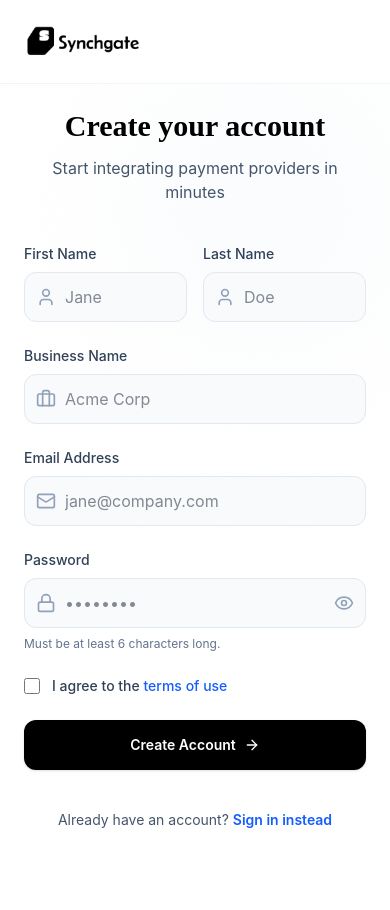
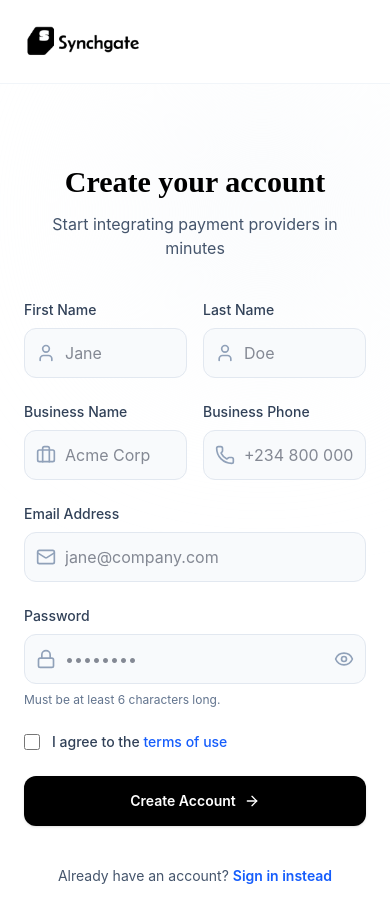
Before and after one commit to synchgate/synch, a React (Vite) app: page /auth/signup in a window 390 px wide. Before the commit the page ends 854 px from the top, so only its background shows below. Built offline with nearby package versions, Linux system fonts and the light colour scheme; no server answers.

Commit message:
fixes and added phone number to the signup page

```diff
--- a/src/pages/auth/AuthLayout.tsx
+++ b/src/pages/auth/AuthLayout.tsx
@@ -5,7 +5,7 @@ import logoDark from "../../assets/logo.png";
 
 function AuthLayout() {
   return (
-    <div className="min-h-screen bg-white text-slate-900 font-sans flex flex-col md:flex-row">
+    <div className="min-h-[100dvh] md:h-screen bg-white text-slate-900 font-sans flex flex-col md:flex-row md:overflow-hidden">
       {/* Branding Sidebar (Hidden on Mobile) */}
       <div className="hidden md:flex md:w-5/12 lg:w-[45%] bg-blue-600 relative overflow-hidden flex-col justify-between p-10 lg:p-14 text-white">
         {/* Dynamic Background */}
--- a/src/pages/auth/Signup.tsx
+++ b/src/pages/auth/Signup.tsx
@@ -7,6 +7,7 @@ import {
   Lock,
   Mail,
   User,
+  Phone,
 } from "lucide-react";
 import { useState } from "react";
 import { Link, useNavigate } from "react-router-dom";
@@ -20,6 +21,7 @@ function Signup() {
     last_name: "",
     business_name: "",
     email: "",
+    business_phone: "",
     password: "",
   });
   const [error, setError] = useState<string | null>(null);
@@ -68,7 +70,7 @@ function Signup() {
 
   return (
     <div className="animate-in fade-in slide-in-from-bottom-4 duration-500">
-      <div className="mb-10 text-center">
+      <div className="mb-10 mt-14 text-center">
         <h1 className="font-['Outfit'] text-3xl font-bold mb-3 text-black">
           Create your account
         </h1>
@@ -119,6 +121,7 @@ function Signup() {
           </div>
         </div>
 
+        <div className="grid grid-cols-2 gap-4">
           <div>
             <label className="block text-sm font-medium text-slate-700 mb-2">
               Business Name
@@ -136,6 +139,27 @@ function Signup() {
                 className="block w-full pl-10 pr-3 py-3 border border-slate-200 rounded-xl focus:ring-2 focus:ring-blue-600 focus:border-transparent bg-slate-50 text-slate-900 transition-colors"
                 placeholder="Acme Corp"
               />
+            </div>
+          </div>
+
+          <div>
+            <label className="block text-sm font-medium text-slate-700 mb-2">
+              Business Phone
+            </label>
+            <div className="relative">
+              <div className="absolute inset-y-0 left-0 pl-3 flex items-center pointer-events-none">
+                <Phone className="h-5 w-5 text-slate-400" />
+              </div>
+              <input
+                type="tel"
+                name="business_phone"
+                value={formData.business_phone}
+                onChange={handleChange}
+                required
+                className="block w-full pl-10 pr-3 py-3 border border-slate-200 rounded-xl focus:ring-2 focus:ring-blue-600 focus:border-transparent bg-slate-50 text-slate-900 transition-colors"
+                placeholder="+234 800 000 0000"
+              />
+            </div>
           </div>
         </div>
 
--- a/src/services/auth.ts
+++ b/src/services/auth.ts
@@ -6,7 +6,9 @@ export interface RegisterPayload {
   first_name: string;
   last_name: string;
   business_name: string;
+  business_phone: string;
 }
+
 
 export interface LoginPayload {
   email: string;
```
Lines whose indentation alone changed are shown as unchanged.
